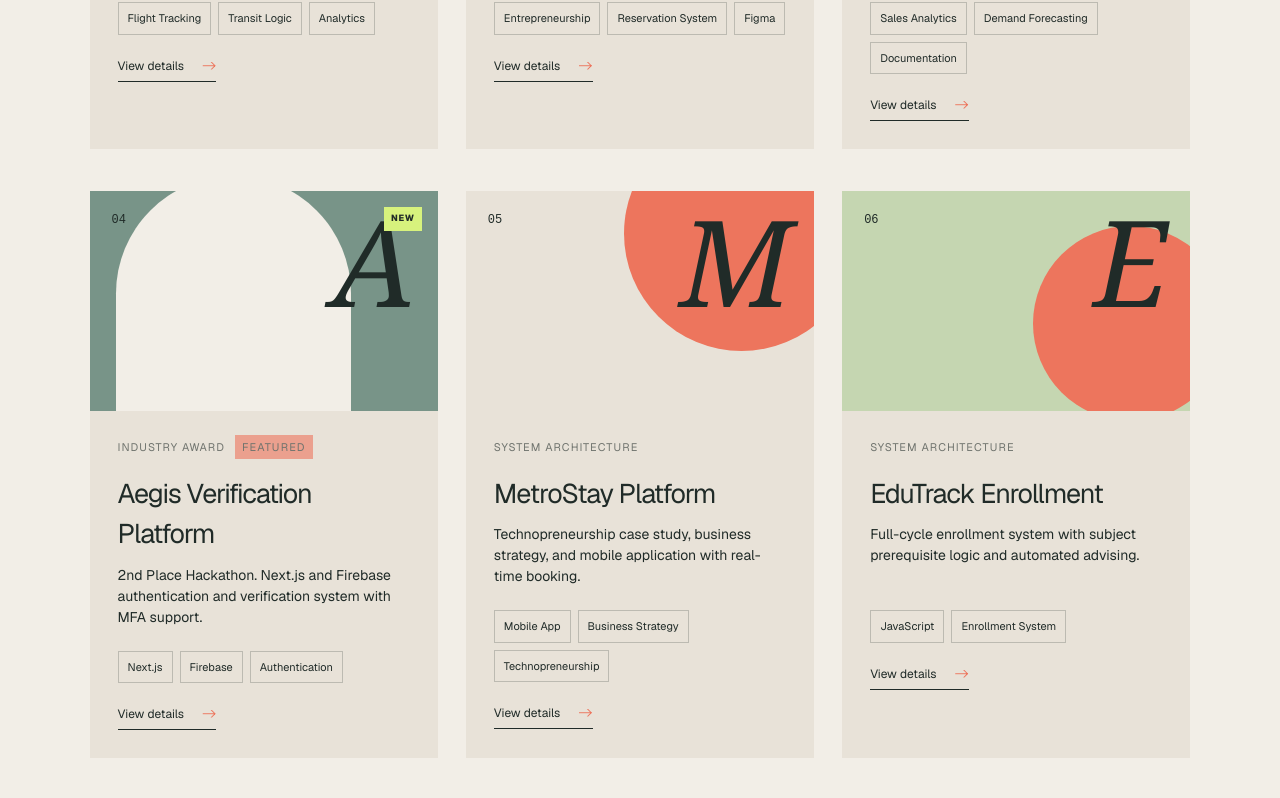
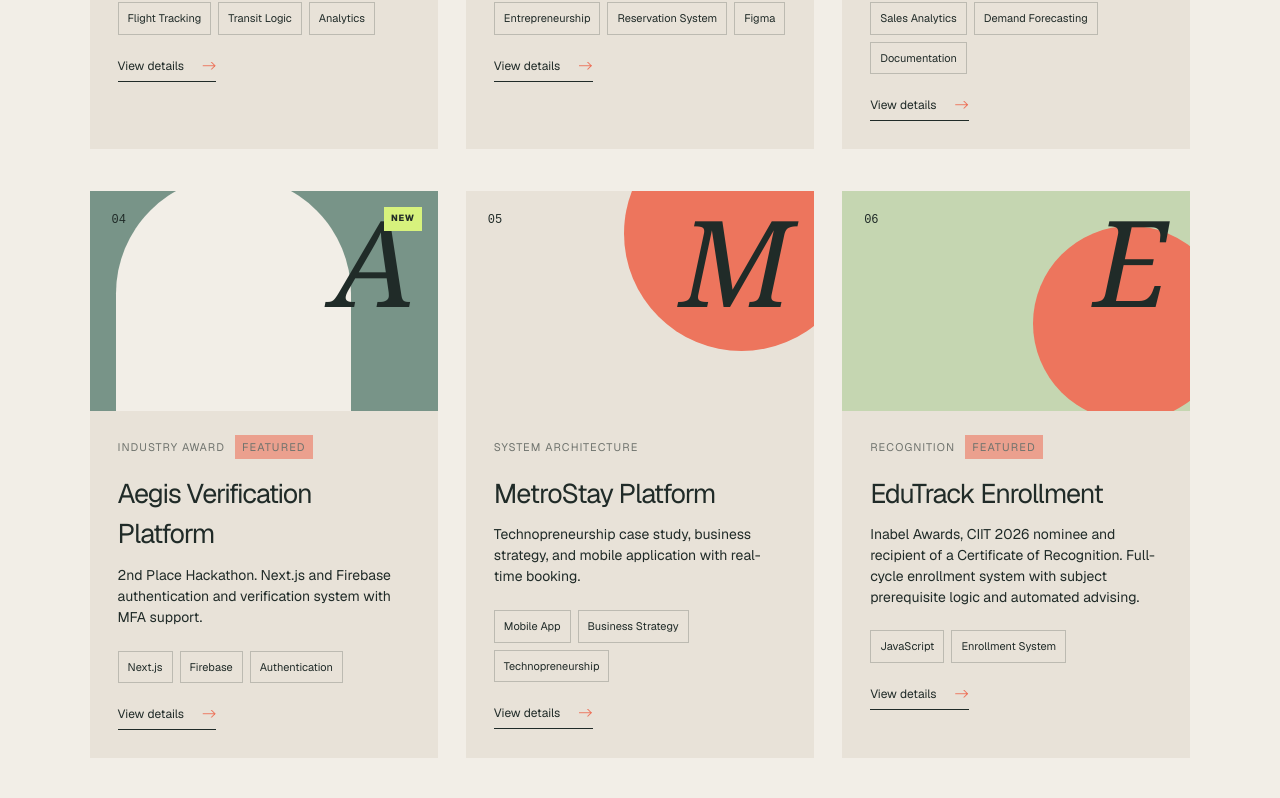
Before and after one commit to jacobconradquendangan-portfolio/portfolio-website-v2, a Next.js app: page / in a window 1280 px wide. Shown: the part 2067-2865 px from the top of the page. Built offline with nearby package versions, Linux system fonts and the light colour scheme.

Commit message:
Update EduTrack project description and category to reflect recent recognition

```diff
--- a/app/page.tsx
+++ b/app/page.tsx
@@ -10,7 +10,7 @@ const projects: Project[] = [
   { title: "CESCon Sales Blitz", desc: "Highest Sales Award. Bazaar performance documentation, demand forecasting, and ROI analysis.", tech: ["Sales Analytics", "Demand Forecasting", "Documentation"], github: githubBase + "01_Industry_Wins_Awards/CESCon_Sales_Blitz", category: "Industry Award" },
   { title: "Aegis Verification Platform", desc: "2nd Place Hackathon. Next.js and Firebase authentication and verification system with MFA support.", tech: ["Next.js", "Firebase", "Authentication", "MFA"], github: githubBase + "01_Industry_Wins_Awards/Institutional_Hackathon", category: "Industry Award", featured: true, isNew: true },
   { title: "MetroStay Platform", desc: "Technopreneurship case study, business strategy, and mobile application with real-time booking.", tech: ["Mobile App", "Business Strategy", "Technopreneurship"], github: githubBase + "02_Systems_Architecture_Dev/MetroStay_Technopreneurship", category: "System Architecture" },
-  { title: "EduTrack Enrollment", desc: "Full-cycle enrollment system with subject prerequisite logic and automated advising.", tech: ["JavaScript", "Enrollment System"], github: githubBase + "02_Systems_Architecture_Dev/EduTrack_Tech_Com", category: "System Architecture" },
+  { title: "EduTrack Enrollment", desc: "Inabel Awards, CIIT 2026 nominee and recipient of a Certificate of Recognition. Full-cycle enrollment system with subject prerequisite logic and automated advising.", tech: ["JavaScript", "Enrollment System"], github: githubBase + "02_Systems_Architecture_Dev/EduTrack_Tech_Com", category: "Recognition", featured: true },
   { title: "Hotel Management SAD", desc: "Structural and behavioral blueprints, UML, DFD, SRS documentation, and use case analysis.", tech: ["UML", "DFD", "SRS", "System Architecture"], github: githubBase + "02_Systems_Architecture_Dev/SAD_Hotel_Management", category: "System Architecture" },
   { title: "Bulls & Cows Engine", desc: "C++ source code and algorithmic breakdown for a deductive logic game with an AI opponent.", tech: ["C++", "Algorithms", "Game Logic", "AI"], github: githubBase + "02_Systems_Architecture_Dev/DSA_Bulls_Cows", category: "System Architecture" },
   { title: "Software Testing & Selenium", desc: "Hybrid Quality Engineering suite featuring 20 automated test cases and comprehensive manual documentation.", tech: ["Selenium", "Node.js", "Quality Assurance"], github: githubBase + "02_Systems_Architecture_Dev/Fundamentals_Software_Testing_Selenium", category: "System Architecture" },
@@ -22,7 +22,7 @@ const projects: Project[] = [
   { title: "Wine Data Mining", desc: "RapidMiner processes using decision trees and logistic regression for quality prediction.", tech: ["RapidMiner", "Data Mining", "Classification"], github: githubBase + "03_Data_Analytics_Dashboards/Wine_Quality_Data_Mining", category: "Data Analytics", featured: true },
 ];
 const skills = ["Python", "JavaScript", "C++", "TypeScript", "SQL", "Next.js", "React", "Firebase", "Power BI", "Excel", "Pandas", "Scikit-learn", "Figma", "Selenium", "MongoDB", "GitHub"];
-const categories = ["All", "Industry Award", "System Architecture", "Data Analytics"];
+const categories = ["All", "Recognition", "Industry Award", "System Architecture", "Data Analytics"];
 const certifications = [
   { title: "HubSpot Certifications", desc: "Professional certifications in inbound marketing, sales, and customer service with practical implementation.", href: githubBase + "04_Credentials_Leadership/HubSpot_Certs", isNew: true },
   { title: "Leadership Portfolio", desc: "Tech Lead roles and institutional speaking engagements including 5+ major conferences.", href: githubBase + "04_Credentials_Leadership/Leadership_Speaking" },
```
